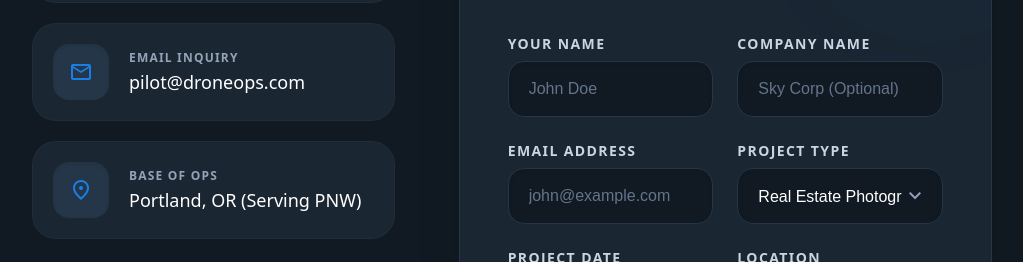
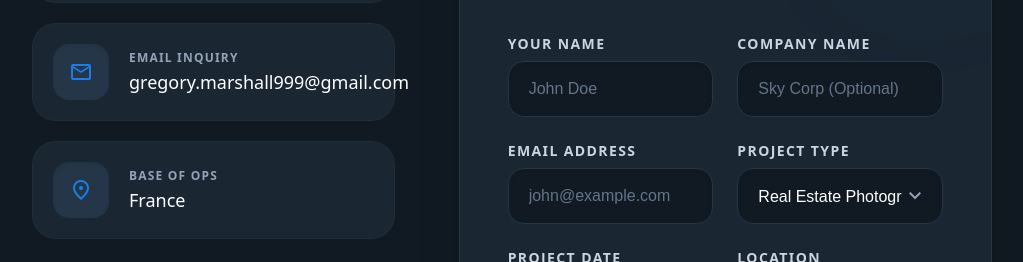
Before and after one commit to GregMarshall999/droneops, a Vue app: page /contact in a window 1280 px wide. Shown: the part 789-1051 px from the top of the page, without its empty margins (128-1151 px from the left). Built offline with nearby package versions, Linux system fonts and the light colour scheme.

Commit message:
change contact info

```diff
--- a/src/views/ContactView.vue
+++ b/src/views/ContactView.vue
@@ -5,9 +5,9 @@ import { useI18n } from 'vue-i18n';
 const { t } = useI18n();
 
 const contactInfo = computed(() => [
-  { icon: 'call', label: t('contact.info.directLine'), value: '+1 (555) 012-3456' },
-  { icon: 'mail', label: t('contact.info.emailInquiry'), value: 'pilot@droneops.com' },
-  { icon: 'location_on', label: t('contact.info.baseOfOps'), value: 'Portland, OR (Serving PNW)' }
+  { icon: 'call', label: t('contact.info.directLine'), value: '+33 06 51 14 72 19' },
+  { icon: 'mail', label: t('contact.info.emailInquiry'), value: 'gregory.marshall999@gmail.com' },
+  { icon: 'location_on', label: t('contact.info.baseOfOps'), value: 'France' }
 ]);
 
 const faqs = computed(() => [
```
